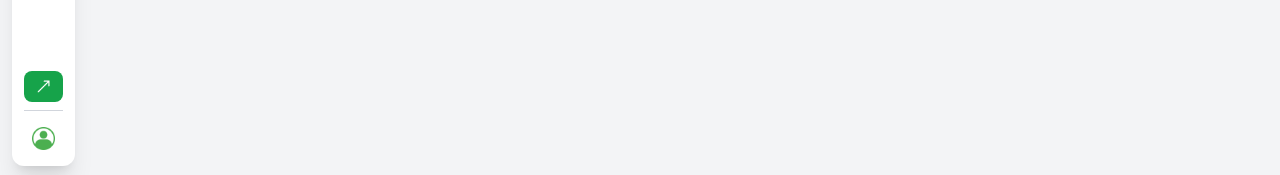
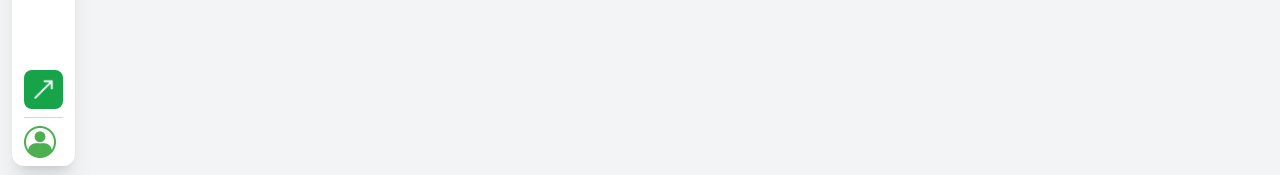
Before and after one commit to miachis/MindLift, a React (Vite) app: page /myspace in a window 1280 px wide. Shown: the part 622-797 px from the top of the page. Built offline with nearby package versions, Linux system fonts and the light colour scheme.

Commit message:
bug fixes

```diff
--- a/src/components/Header.jsx
+++ b/src/components/Header.jsx
@@ -3,9 +3,9 @@ import headerImage from "../assets/images/alghozy--fKdxDYIBko-unsplash.png";
 
 function Header() {
 	return (
-    <section className="flex items-center pt-30 pb-20 px-8 lg:px-40 lg:pb-20">
+		<section className="flex items-center pt-20 pb-20 px-8 lg:px-30 lg:pb-20">
 			<div className="flex items-center">
-        <div>
+				<div className="lg:w-[50%]">
 					<div className="pb-5">
 						<h1 className="font-bold text-3xl">
 							Reflect. Learn. Decide Better <br />
--- a/src/components/MySpaceSidebar.jsx
+++ b/src/components/MySpaceSidebar.jsx
@@ -110,7 +110,7 @@ function MySpaceSiderbar({ closeSideBar, setCloseSideBar }) {
 							<MySpaceMenu />
 						) : (
 							<Link
-                className="bg-[#16A34A] text-white w-full text-left py-2 px-3 rounded-lg flex items-center justify-between cursor-pointer hover:bg-[#16793a]"
+								className={`bg-[#16A34A] text-white w-full text-left ${!closeSideBar ? "p-2" : "py-2 px-3"} rounded-lg flex items-center justify-between cursor-pointer hover:bg-[#16793a]`}
 								to={"new-report"}
 							>
 								<span
@@ -119,14 +119,18 @@ function MySpaceSiderbar({ closeSideBar, setCloseSideBar }) {
 									New report
 								</span>
 								<span>
-                  <img src={addArrow} alt="diagonal arrow" className="w-5" />
+									<img
+										src={addArrow}
+										alt="diagonal arrow"
+										className={`${!closeSideBar ? "w-full" : "w-4"}`}
+									/>
 								</span>
 							</Link>
 						)}
 
 						<div className="w-full border-t border-t-gray-300 mt-2 pt-2">
 							<div
-                className="w-full p-2 flex items-center justify-between cursor-pointer hover:bg-gray-100 hover:rounded-xl"
+								className={`w-full flex items-center justify-between ${!closeSideBar ? "p-0" : "p-2"} cursor-pointer hover:bg-gray-100 hover:rounded-xl`}
 								onClick={() => {
 									if (!closeSideBar) {
 										setCloseSideBar(!closeSideBar);
```
Also changed, not shown: src/components/MySpaceMenu.jsx (indentation only), src/components/OutSideBar.jsx (indentation only). Lines whose indentation alone changed are shown as unchanged.
